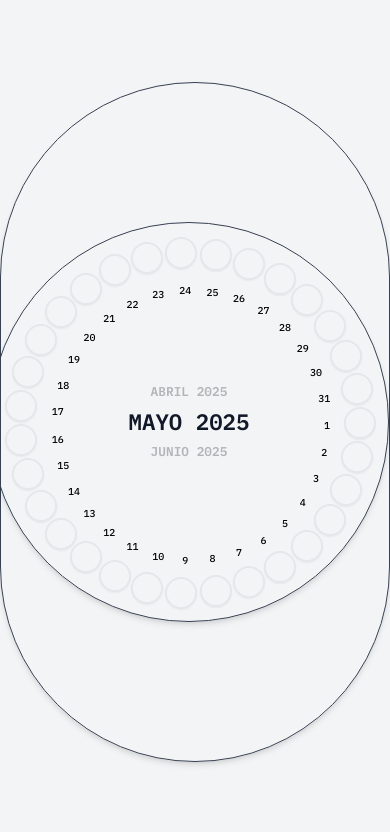
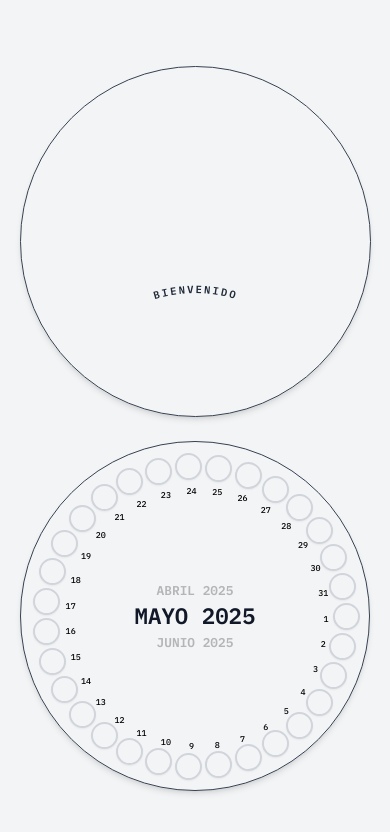
Before and after one commit to DiegoParadiso/recurnote, a React (Vite) app in the folder frontend/: page / in a window 390 px wide. Shown: the top 832 px of the page. Built offline with nearby package versions, Linux system fonts and the light colour scheme.

Commit message:
Iniciando responsividad

```diff
--- a/frontend/src/components/CircleLarge/CircleLarge.jsx
+++ b/frontend/src/components/CircleLarge/CircleLarge.jsx
@@ -1,11 +1,84 @@
+import { useState, useEffect, useRef } from 'react';
 import CircleSmall from '../CircleSmall/CircleSmall';
+import NotesArea from './NotesArea';
+import { DateTime } from 'luxon';
+import useWindowDimensions from '../../hooks/useWindowDimensions';
 
 export default function CircleLarge() {
+  const [selectedDay, setSelectedDay] = useState(null);
+  const { width } = useWindowDimensions();
+  const containerRef = useRef(null);
+  const [circleSize, setCircleSize] = useState(680);
+
+  useEffect(() => {
+    if (containerRef.current) {
+      const size = containerRef.current.offsetWidth;
+      setCircleSize(size);
+    }
+  }, [width]);
+
+  const displayText = selectedDay
+    ? DateTime.fromObject({
+        day: selectedDay.day,
+        month: selectedDay.month,
+        year: selectedDay.year,
+      })
+        .setLocale('es')
+        .toFormat('cccc d, yyyy')
+    : 'Bienvenido';
+
+  const isSmallScreen = width <= 640;
+
+  // Parámetros para el arco responsivo
+  const radius = circleSize / 2 - 40;
+  const cx = circleSize / 2;
+  const cy = circleSize / 2;
+  const arcStartX = cx - radius;
+  const arcEndX = cx + radius;
+
   return (
-    <div className="relative w-[680px] h-[680px] rounded-full border border-gray-700 shadow-md flex items-center justify-center">
-      {/* Área central de notas */}
-      <div className="text-center"></div>
-      <CircleSmall />
+    <div className="uppercase relative flex flex-col items-center justify-center">
+      {/* Texto curvo arriba */}
+      <svg
+        className="absolute top-0 left-0 w-full h-full pointer-events-none"
+        viewBox={`0 0 ${circleSize} ${circleSize}`}
+        preserveAspectRatio="xMidYMid meet"
+      >
+        <defs>
+          <path
+            id="dayPath"
+            d={`M ${arcStartX},${cy} A ${radius},${radius} 0 0,1 ${arcEndX},${cy}`}
+            fill="none"
+          />
+        </defs>
+        <text
+          fill="#1f2937"
+          fontFamily="IBM Plex Mono, monospace"
+          fontSize={circleSize * 0.03}
+          letterSpacing="2"
+          fontWeight="600"
+        >
+          <textPath href="#dayPath" startOffset="50%" textAnchor="middle">
+            {displayText.toUpperCase()}
+          </textPath>
+        </text>
+      </svg>
+
+      <div
+        ref={containerRef}
+        className="rounded-full border border-gray-700 shadow-md w-[90vw] max-w-[680px] h-[90vw] max-h-[680px] flex items-center justify-center relative"
+      >
+        {selectedDay && <NotesArea dayInfo={selectedDay} />}
+        {!isSmallScreen && (
+          <CircleSmall onDayClick={setSelectedDay} isSmallScreen={false} />
+        )}
+      </div>
+
+      {isSmallScreen && (
+        <div className="mt-6">
+          <CircleSmall onDayClick={setSelectedDay} isSmallScreen={true} />
+        </div>
+      )}
     </div>
   );
 }
--- a/frontend/src/components/CircleLarge/NotesArea.jsx
+++ b/frontend/src/components/CircleLarge/NotesArea.jsx
@@ -0,0 +1,7 @@
+export default function NotesArea({ day }) {
+  return (
+    <div>
+
+    </div>
+  );
+}
--- a/frontend/src/components/CircleSmall/CircleSmall.jsx
+++ b/frontend/src/components/CircleSmall/CircleSmall.jsx
@@ -1,11 +1,27 @@
-
-import { useState, useRef } from 'react';
+import { useState, useRef, useEffect } from 'react';
 import { DateTime } from 'luxon';
 import DayButton from './DayButton';
 
-export default function CircleSmall() {
+export default function CircleSmall({ onDayClick, isSmallScreen }) {
+  const [selectedDate, setSelectedDate] = useState(null);
   const [currentDate, setCurrentDate] = useState(DateTime.local());
   const startY = useRef(null);
+
+  // Ajustar selectedDate cuando cambia currentDate (mes o año)
+  useEffect(() => {
+    if (!selectedDate) return;
+
+    const daysInMonth = currentDate.daysInMonth;
+    let day = selectedDate.day;
+
+    if (day > daysInMonth) {
+      day = daysInMonth;
+    }
+
+    const newSelected = currentDate.set({ day });
+    setSelectedDate(newSelected);
+    onDayClick(newSelected.toObject());
+  }, [currentDate]);
 
   const handleScroll = (e) => {
     e.preventDefault();
@@ -34,33 +50,49 @@ export default function CircleSmall() {
   const handleTouchEnd = (e) => handleEnd(e.changedTouches[0].clientY);
 
   const daysInMonth = currentDate.daysInMonth;
-  const radius = 170;
-  const center = 200;
+
+  // Configuración dinámica según tamaño de pantalla
+  const radius = isSmallScreen ? 150 : 170;
+  const center = isSmallScreen ? 175 : 200;
+  const buttonSize = isSmallScreen ? 27 : 32;
+  const labelDistanceFromCenter = isSmallScreen ? -22 : -35;
 
   const buttons = Array.from({ length: daysInMonth }, (_, i) => {
     const angle = (2 * Math.PI * i) / daysInMonth;
-    const x = center + radius * Math.cos(angle) - 16;
-    const y = center + radius * Math.sin(angle) - 16;
+    const x = center + radius * Math.cos(angle) - buttonSize / 2;
+    const y = center + radius * Math.sin(angle) - buttonSize / 2;
+
+    const dayNumber = i + 1;
+    const isSelected =
+      selectedDate?.day === dayNumber &&
+      selectedDate?.month === currentDate.month &&
+      selectedDate?.year === currentDate.year;
 
     return (
       <DayButton
         key={i}
-        day={i + 1}
+        day={dayNumber}
         style={{
           left: `${x}px`,
           top: `${y}px`,
           transition: 'all 0.5s ease',
         }}
         angle={angle}
+        isSelected={isSelected}
+        onClick={() => {
+          const newSelected = currentDate.set({ day: dayNumber });
+          setSelectedDate(newSelected);
+          onDayClick(newSelected.toObject());
+        }}
+        buttonSize={buttonSize}
+        labelDistanceFromCenter={labelDistanceFromCenter}
       />
     );
   });
 
-  // Fechas prev, actual y siguiente
   const prevDate = currentDate.minus({ months: 1 });
   const nextDate = currentDate.plus({ months: 1 });
 
-  // Función para renderizar solo el texto mes/año con estilos
   const renderMonthText = (date, position, onClick) => {
     const mesNombre = date.setLocale('es').toFormat('LLLL yyyy');
     let style = {
@@ -72,16 +104,16 @@ const renderMonthText = (date, position, onClick) => {
       userSelect: 'none',
       fontWeight: 600,
       textTransform: 'uppercase',
-    color: '#374151', // gris oscuro
-    fontSize: '0.85rem', // tamaño base
+      color: '#374151',
+      fontSize: '0.85rem',
       transition: 'all 0.3s ease',
-    cursor: onClick ? 'pointer' : 'default', // cursor pointer si tiene onClick
+      cursor: onClick ? 'pointer' : 'default',
       pointerEvents: onClick ? 'auto' : 'none',
     };
     if (position === 'previous') {
       style = {
         ...style,
-    top: '40%', // más cerca del centro que antes (mejor alineado visualmente)
+        top: '40%',
         opacity: 0.35,
         fontSize: '0.8rem',
         filter: 'grayscale(80%)',
@@ -89,7 +121,7 @@ if (position === 'previous') {
     } else if (position === 'next') {
       style = {
         ...style,
-    top: '55%', // simétrico con el anterior
+        top: '55%',
         opacity: 0.35,
         fontSize: '0.8rem',
         filter: 'grayscale(80%)',
@@ -98,9 +130,9 @@ if (position === 'previous') {
       style = {
         ...style,
         top: '50%',
-    transform: 'translate(-50%, -50%)', // centrado perfecto
+        transform: 'translate(-50%, -50%)',
         opacity: 1,
-    fontSize: '1.4rem', // mejor visibilidad
+        fontSize: '1.4rem',
         color: '#111827',
         pointerEvents: 'none',
         cursor: 'default',
@@ -114,23 +146,35 @@ if (position === 'previous') {
     );
   };
 
+  const containerStyle = isSmallScreen
+    ? {
+        position: 'relative',
+        width: '350px',
+        height: '350px',
+        margin: '0 auto',
+      }
+    : {
+        position: 'relative',
+        width: '400px',
+        height: '400px',
+        marginLeft: 'auto',
+        marginRight: 0,
+      };
+
   return (
     <div
-    className="uppercase font-ibm absolute right-0 top-1/2 -translate-y-1/2 w-[400px] h-[400px] rounded-full border border-gray-700 shadow-md overflow-hidden"
+      className="uppercase font-ibm rounded-full border border-gray-700 shadow-md overflow-hidden"
       onWheel={handleScroll}
       onMouseDown={handleMouseDown}
       onMouseUp={handleMouseUp}
       onTouchStart={handleTouchStart}
       onTouchEnd={handleTouchEnd}
+      style={containerStyle}
     >
-    {/* Mes anterior clickeable */}
       {renderMonthText(prevDate, 'previous', () => setCurrentDate(prevDate))}
-    {/* Mes actual no clickeable */}
       {renderMonthText(currentDate, 'current', null)}
-    {/* Mes siguiente clickeable */}
       {renderMonthText(nextDate, 'next', () => setCurrentDate(nextDate))}
 
-    {/* Botones solo del mes actual */}
       {buttons}
     </div>
   );
--- a/frontend/src/components/CircleSmall/DayButton.jsx
+++ b/frontend/src/components/CircleSmall/DayButton.jsx
@@ -1,20 +1,44 @@
-export default function DayButton({ day, style, angle }) {
-  const labelDistanceFromCenter = -35; // Más cerca del centro
-  const labelX = 16 + labelDistanceFromCenter * Math.cos(angle);
-  const labelY = 16 + labelDistanceFromCenter * Math.sin(angle);
+export default function DayButton({
+  day,
+  style,
+  angle,
+  onClick,
+  isSelected,
+  buttonSize = 32,
+  labelDistanceFromCenter = -35,
+}) {
+  const centerOffset = buttonSize / 2;
+
+  const labelX = centerOffset + labelDistanceFromCenter * Math.cos(angle);
+  const labelY = centerOffset + labelDistanceFromCenter * Math.sin(angle);
 
   return (
-    <div style={{ ...style, position: 'absolute' }}>
-      {/* Botón circular */}
-      <div className="w-8 h-8 rounded-full border-2 bg-gray-100 shadow-sm relative flex items-center justify-center cursor-pointer hover:bg-black transition duration-200">
-        {/* Número más cerca del centro, horizontal, sin rotar */}
+    <div
+      style={{
+        ...style,
+        position: 'absolute',
+        width: `${buttonSize}px`,
+        height: `${buttonSize}px`,
+      }}
+      onClick={onClick}
+    >
+      <div
+        className={`rounded-full border-2 shadow-sm relative flex items-center justify-center cursor-pointer transition duration-200 ${
+          isSelected ? 'bg-black border-black' : 'bg-gray-100 border-gray-300 hover:bg-black'
+        }`}
+        style={{
+          width: `${buttonSize}px`,
+          height: `${buttonSize}px`,
+        }}
+      >
         <span
-          className="absolute text-[10px] font-medium"
+          className="absolute font-medium select-none"
           style={{
+            fontSize: buttonSize / 3.2,
             left: `${labelX}px`,
             top: `${labelY}px`,
-            transform: `translate(-50%, -50%)`,
-            transformOrigin: 'center',
+            transform: 'translate(-50%, -50%)',
+            userSelect: 'none',
           }}
         >
           {day}
--- /dev/null
+++ b/frontend/src/hooks/useWindowDimensions.js
@@ -0,0 +1,21 @@
+import { useState, useEffect } from 'react';
+
+export default function useWindowDimensions() {
+  const [windowDimensions, setWindowDimensions] = useState({
+    width: window.innerWidth,
+    height: window.innerHeight,
+  });
+
+  useEffect(() => {
+    function handleResize() {
+      setWindowDimensions({
+        width: window.innerWidth,
+        height: window.innerHeight,
+      });
+    }
+    window.addEventListener('resize', handleResize);
+    return () => window.removeEventListener('resize', handleResize);
+  }, []);
+
+  return windowDimensions;
+}
--- a/frontend/src/pages/Home.jsx
+++ b/frontend/src/pages/Home.jsx
@@ -2,7 +2,7 @@ import CircleLarge from '../components/CircleLarge/CircleLarge'
 
 export default function Home() {
   return (
-    <div className="w-screen h-screen bg-gray-100 flex items-center justify-center">
+<div className="pt-3 sm:pt-0 w-screen min-h-[100dvh] bg-gray-100 flex items-center justify-center">
       <CircleLarge />
     </div>
   );
```
Lines whose indentation alone changed are shown as unchanged.
